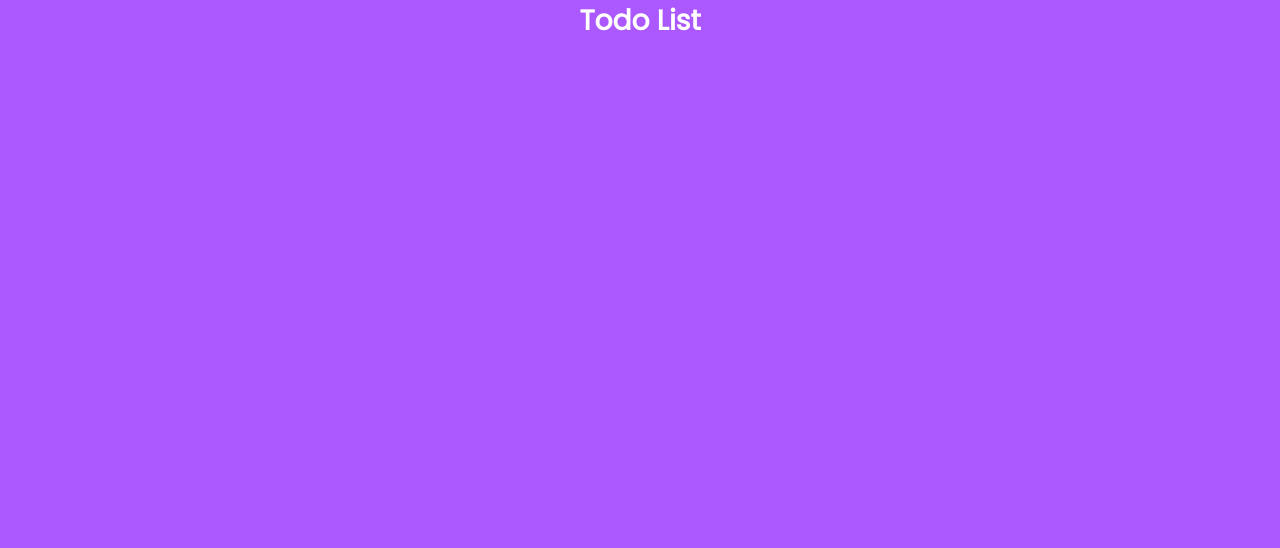
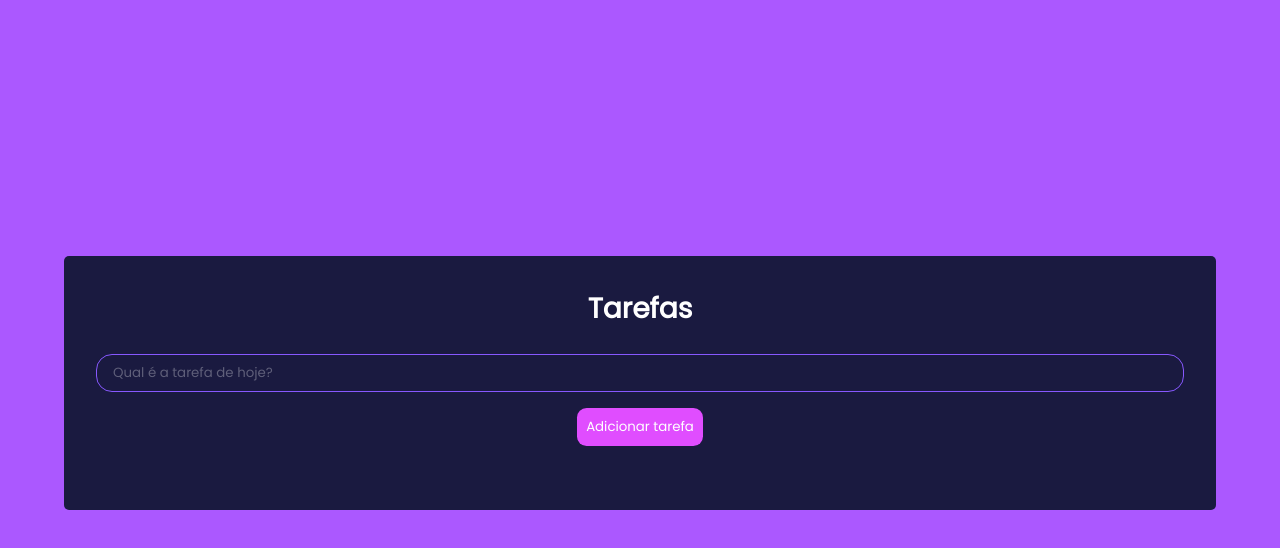
Before and after one commit to RicardoGarcia90/TaksPlanner, a React (Vite) app: page / in a window 1280 px wide. Shown: the top 548 px of the page. Built offline with nearby package versions, Linux system fonts and the light colour scheme.

Commit message:
Add inputs e renderizando na tarefas na tela

```diff
--- a/src/App.css
+++ b/src/App.css
@@ -9,9 +9,6 @@
 
 body {
   background: #ab58ff;
-  display: flex;
-  justify-content: center;
-  align-items: center;
 }
 
 .App {
@@ -22,16 +19,21 @@ h1 {
   color: #fff;
   margin-bottom: 0.5rem;
   font-size: 1.75rem;
+  text-align: center;
 }
 
-.TodoWrapper {
+.todoWrapper {
+  display: flex;
+  flex-direction: column;
+  align-items: center;
+  margin: 20% auto;
+  width: 90%;
   background: #1a1a40;
-  margin-top: 5rem;
   padding: 2rem;
   border-radius: 5px;
 }
 
-.TodoForm {
+.todoForm {
   width: 100%;
 }
 
@@ -39,10 +41,11 @@ h1 {
   outline: none;
   background: none;
   border: 1px solid #8758ff;
+  border-radius: 1rem;
   padding: 0.5rem 1rem;
   margin-top: 1rem;
-  margin-bottom: 2rem;
-  width: 300px;
+  margin-bottom: 1rem;
+  width: 100%;
   color: #fff;
 }
 
@@ -51,14 +54,18 @@ h1 {
 }
 
 .todo-btn {
-  background: #8758ff;
+  display: block;
+  background: #e04dff;
   color: #fff;
   border: none;
+  border-radius: 0.6rem;
   padding: 0.55rem;
   cursor: pointer;
+  margin: 0 auto 2rem;
 }
 
-.Todo {
+.todo {
+  width: 100%;
   display: flex;
   justify-content: space-between;
   align-items: center;
@@ -72,6 +79,7 @@ h1 {
 
 .fa-trash {
   margin-left: 0.75rem;
+  color: #ff4df0;
 }
 
 .completed {
--- a/src/App.jsx
+++ b/src/App.jsx
@@ -1,14 +1,13 @@
 import { useState } from 'react';
-import reactLogo from './assets/react.svg';
-import viteLogo from '/vite.svg';
 import './App.css';
+import TodoWrapper from './components/TodoWrapper';
 
 function App() {
   const [count, setCount] = useState(0);
 
   return (
     <>
-      <h1>Todo List</h1>
+      <TodoWrapper />
     </>
   );
 }
--- a/src/components/Todo.jsx
+++ b/src/components/Todo.jsx
@@ -1,5 +1,17 @@
 import React from 'react';
 
-export const Todo = () => {
-  return <div>Todo</div>;
+import { faPenToSquare } from '@fortawesome/free-regular-svg-icons';
+import { faTrash } from '@fortawesome/free-solid-svg-icons';
+import { FontAwesomeIcon } from '@fortawesome/react-fontawesome';
+
+export const Todo = ({ task }) => {
+  return (
+    <div className="todo">
+      <p>{task.task}</p>
+      <div>
+        <FontAwesomeIcon icon={faPenToSquare} />
+        <FontAwesomeIcon icon={faTrash} />
+      </div>
+    </div>
+  );
 };
--- a/src/components/TodoForm.jsx
+++ b/src/components/TodoForm.jsx
@@ -1,5 +1,26 @@
-import React from 'react';
+import React, { useState } from 'react';
 
-export const TodoForm = () => {
-  return <div>TodoForm</div>;
+export const TodoForm = ({ onAddTodo }) => {
+  const [value, setValue] = useState('');
+
+  const handleSubmit = (e) => {
+    e.preventDefault();
+    onAddTodo(value);
+    setValue('');
+  };
+
+  return (
+    <form className="todoForm" onSubmit={handleSubmit}>
+      <input
+        type="text"
+        className="todo-input"
+        placeholder="Qual é a tarefa de hoje?"
+        onChange={(e) => setValue(e.target.value)}
+        value={value}
+      />
+      <button type="submit" className="todo-btn">
+        Adicionar tarefa
+      </button>
+    </form>
+  );
 };
--- a/src/components/TodoWrapper.jsx
+++ b/src/components/TodoWrapper.jsx
@@ -1,7 +1,31 @@
-import React from 'react';
+import React, { useState } from 'react';
+import { v4 as uuidv4 } from 'uuid';
+uuidv4();
+
+import { TodoForm } from './TodoForm';
+import { Todo } from './Todo';
 
 const TodoWrapper = () => {
-  return <div>TodoWrapper</div>;
+  const [todos, setTodos] = useState([]);
+
+  const addTodo = (newTask) => {
+    setTodos([
+      ...todos,
+      { id: uuidv4(), task: newTask, completed: false, isEditing: false },
+    ]);
+
+    console.log(todos);
+  };
+
+  return (
+    <div className="todoWrapper">
+      <h1>Tarefas</h1>
+      <TodoForm onAddTodo={addTodo} />
+      {todos.map((todo, index) => (
+        <Todo task={todo} key={index} />
+      ))}
+    </div>
+  );
 };
 
 export default TodoWrapper;
```
